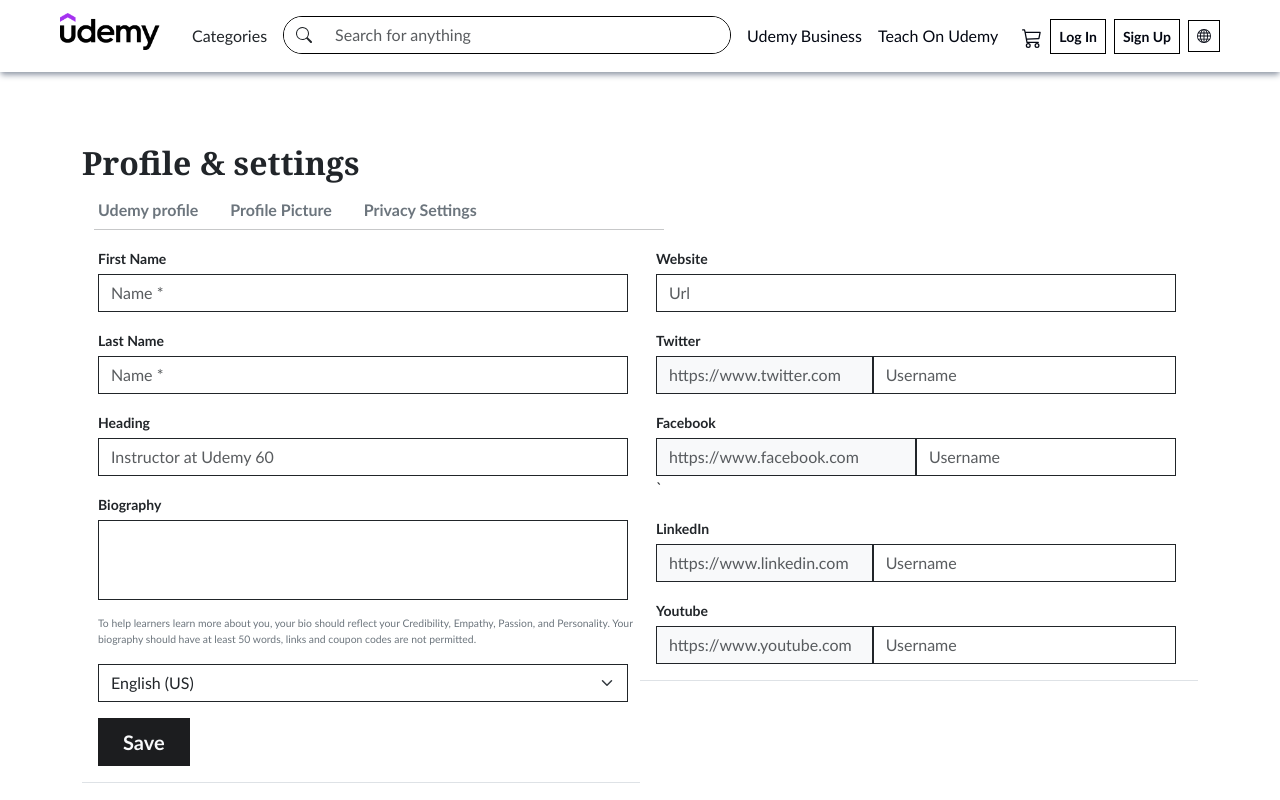
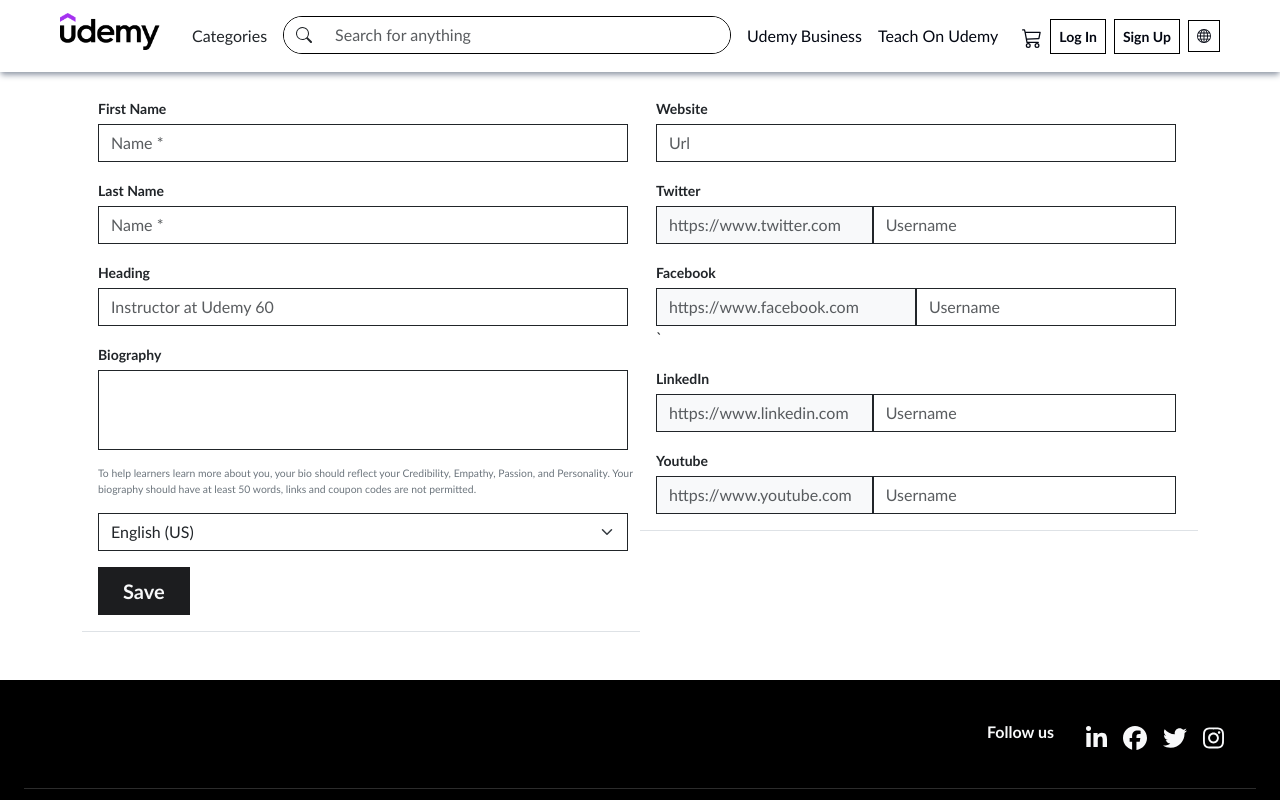
Before and after one commit to AlaaHamdyMohammadi/ITI-React-Udemy-Project-Team2, a React (Vite) app: page /udemyProfile in a window 1280 px wide. Shown: the top 800 px of the page. Built offline with nearby package versions, Linux system fonts and the light colour scheme.

Commit message:
UpdateWork

```diff
--- /dev/null
+++ b/src/pages/Home/Home.jsx
@@ -0,0 +1,31 @@
+/* eslint-disable no-unused-vars */
+import React from 'react'
+import { Outlet } from 'react-router-dom'
+
+
+const Home = () => {
+    return (
+        <div>
+
+            <div className="container">
+                <h3 className="fw-bold fs-2 mt-5 pt-4" style={{ fontFamily: 'Georgia, Times New Roman, Times, serif' }}>
+                    Profile & settings
+                </h3>
+            </div>
+
+            <div className="container">
+                <div className="d-flex align-items-center my-3 gap-4">
+                    <a href='UdemyProfile' className='text-secondary fw-bold' style={{ textDecoration: "none" }}><span>UdemyProfile</span></a>
+                    <a href='ProfilePicture' className='text-secondary fw-bold' style={{ textDecoration: "none" }}><span>ProfilePicture</span></a>
+                    <a href='PrivacySettings' className='text-secondary fw-bold' style={{ textDecoration: "none" }}><span>PrivacySettings</span></a>
+                </div>
+            </div>
+
+            <div className="container border-top">
+                <Outlet />
+            </div>
+        </div>
+    )
+}
+
+export default Home
--- a/src/pages/PrivacySettings/PrivacySettings.jsx
+++ b/src/pages/PrivacySettings/PrivacySettings.jsx
@@ -4,32 +4,15 @@ export default function PrivacySettings() {
 
     return (
         <>
-            {/* Header */}
-            <div className="container">
-                <h3 className="fw-bold fs-2 mt-5 pt-4" style={{ fontFamily: "Georgia, 'Times New Roman', Times, serif" }}>
-                    Profile & settings
-                </h3>
-            </div>
 
             {/* Tabs */}
             <div className="container d-flex">
                 <div className="container col-6">
                     <div className="row">
                         <ul className="nav nav-tabs">
-                            <li className="nav-item">
-                                {/* Tabs */}
-                                <div className="d-flex">
-                                    <a className="Udemy-profile nav-link active text-secondary fw-bolder border-0"
-                                        aria-current="page" href="./udemy-profile.html">Udemy profile</a>
-                                    <a className="Profile-Picture nav-link  text-secondary fw-bolder border-0"
-                                        href="./profile-picture.html">Profile Picture</a>
-                                    <a className="Privacy-Settings nav-link  text-secondary fw-bolder border-0"
-                                        href="./privacy-settings.html">Privacy Settings</a>
-                                </div>
+                            <li className="nav-item mt-4">
                                 {/* LINE */}
-                                <div className="row">
-                                    <hr className="container-fluid ms-4 text-dark" />
-                                </div>
+
 
                                 <div className="container tab-content">
                                     <div className="form-check mt-2 ps-3">
--- a/src/pages/ProfilePicture/ProfilePicture.jsx
+++ b/src/pages/ProfilePicture/ProfilePicture.jsx
@@ -1,40 +1,20 @@
-// import React from 'react';
+/* eslint-disable no-unused-vars */
+import React from 'react';
 
 export default function ProfileSettings() {
     return (
         <>
             {/* Header */}
             <div>
-                <div className="container">
-                    <h3 className="fw-bold fs-2 mt-5 pt-4" style={{ fontFamily: "Georgia, 'Times New Roman', Times, serif" }}>
-                        Profile & settings
-                    </h3>
-                </div>
 
                 {/* Tabs */}
                 <div className="container d-flex">
                     <div className="container col-6">
                         <div className="row">
                             <ul className="nav nav-tabs">
-                                <li className="nav-item">
-                                    <div className="d-flex">
-                                        <a className="Udemy-profile nav-link active text-secondary fw-bolder border-0"
-                                            aria-current="page" href="./udemy-profile.html">
-                                            Udemy profile
-                                        </a>
-                                        <a className="Profile-Picture nav-link text-secondary fw-bolder border-0"
-                                            href="./profile-picture.html">
-                                            Profile Picture
-                                        </a>
-                                        <a className="Privacy-Settings nav-link text-secondary fw-bolder border-0"
-                                            href="./privacy-settings.html">
-                                            Privacy Settings
-                                        </a>
-                                    </div>
+                                <li className="nav-item mt-4">
                                     {/* LINE */}
-                                    <div className="row">
-                                        <hr className="container-fluid ms-4 text-dark" />
-                                    </div>
+
 
                                     {/* Content */}
                                     <div style={{ width: "30rem" }}>
--- a/src/pages/UdemyProfile/UdemyProfile.jsx
+++ b/src/pages/UdemyProfile/UdemyProfile.jsx
@@ -1,33 +1,16 @@
-// import React from 'react';
+import React from 'react';
 
 export default function UdemyProfile() {
     return (
         <>
-            <div className="container">
-                <h3 className="fw-bold fs-2 mt-5 pt-4" style={{ fontFamily: 'Georgia, Times New Roman, Times, serif' }}>
-                    Profile & settings
-                </h3>
-            </div>
 
             {/* Tabs */}
             <div className="container d-flex">
                 <div className="container col-6">
                     <div className="row">
                         <ul className="nav nav-tabs">
-                            <li className="nav-item">
-                                <div className="d-flex">
-                                    <a className="Udemy-profile nav-link active text-secondary fw-bolder border-0"
-                                        aria-current="page" href="./udemy-profile.html">Udemy profile
-                                    </a>
-                                    <a className="Profile-Picture nav-link text-secondary fw-bolder border-0"
-                                        href="./profile-picture.html">Profile Picture</a>
-                                    <a className="Privacy-Settings nav-link text-secondary fw-bolder border-0"
-                                        href="./privacy-settings.html">Privacy Settings</a>
-                                </div>
-                                {/* LINE */}
-                                <div className="row">
-                                    <hr className="ms-4 text-dark" />
-                                </div>
+                            <li className="nav-item mt-4">
+
 
                                 {/* Tab 1 Left Content */}
                                 <div className="tab-content">
@@ -81,9 +64,9 @@ export default function UdemyProfile() {
                 {/* Tab 1 Content Right Column */}
                 <div className="container col-6">
                     <div className="row">
-                        <ul className="nav nav-tabs">
-                            <li className="nav-item mt-4">
-                                <div className="col-12 pt-4 mt-2 tab-content">
+                        <ul className="nav nav-tabs mt-2">
+                            <li className="nav-item ">
+                                <div className="col-12 pt-3 tab-content">
                                     <div className="form-group ms-3 mb-3">
                                         <label htmlFor="exampleInputWebsite" className="mb-1"><small className="fw-bold">Website</small></label>
                                         <input type="text" className="form-control border-dark rounded-0 me-5`"
```
